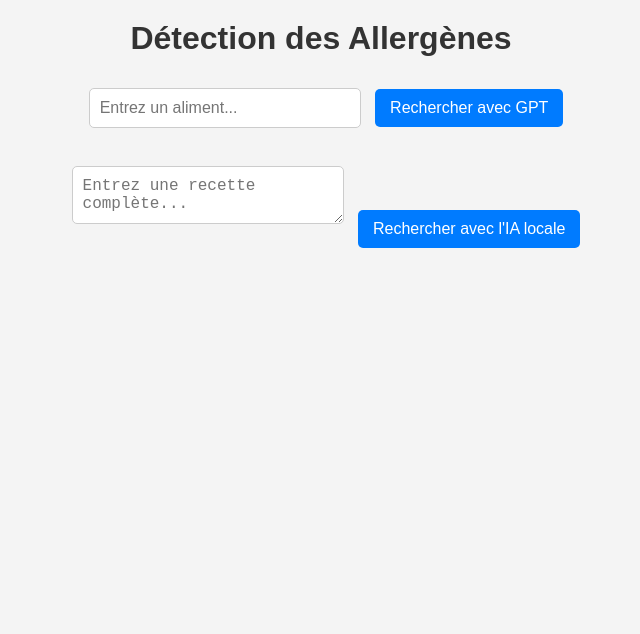
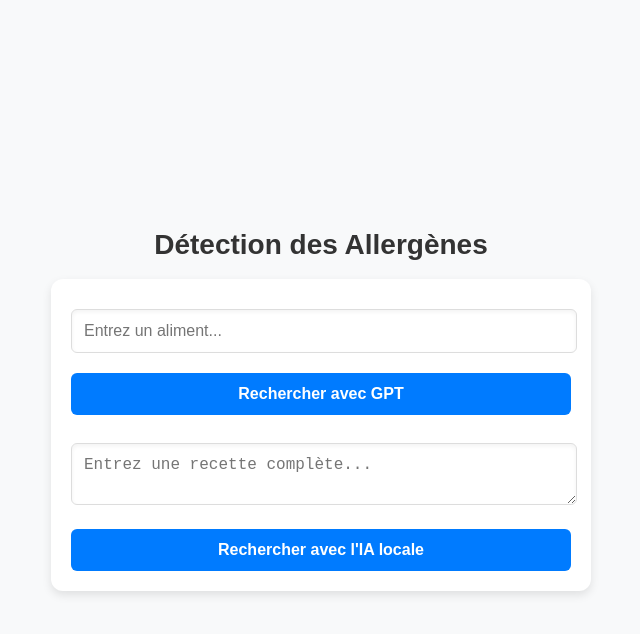
Before and after one commit to TheoDct/Allergenius, a plain HTML site: page gpt_model/index.html in a window 1280 px wide. Shown: the whole page, without its empty margins (319-959 px from the left). Drawn offline with Linux system fonts and the light colour scheme.

Commit message:
ADD: better site

```diff
--- a/gpt_model/index.html
+++ b/gpt_model/index.html
@@ -6,53 +6,87 @@
     <title>Détection des Allergènes</title>
     <style>
         body {
-            font-family: Arial, sans-serif;
-            text-align: center;
-            background-color: #f4f4f4;
+            font-family: 'Arial', sans-serif;
+            background-color: #f8f9fa;
             margin: 0;
             padding: 0;
+            display: flex;
+            flex-direction: column;
+            align-items: center;
+            justify-content: center;
+            height: 100vh;
         }
         h1 {
             margin-top: 20px;
             color: #333;
+            font-size: 28px;
         }
-        form {
-            margin: 20px;
+        .container {
+            background: white;
             padding: 20px;
-            background: white;
-            display: inline-block;
-            border-radius: 8px;
-            box-shadow: 0px 0px 10px rgba(0, 0, 0, 0.1);
+            border-radius: 12px;
+            box-shadow: 0px 4px 10px rgba(0, 0, 0, 0.1);
+            text-align: center;
+            width: 80%;
+            max-width: 500px;
         }
         input, textarea {
-            padding: 10px;
-            width: 250px;
-            border: 1px solid #ccc;
-            border-radius: 5px;
-            margin: 10px;
+            width: calc(100% - 20px);
+            padding: 12px;
+            margin: 10px 0;
+            border: 1px solid #ddd;
+            border-radius: 6px;
             font-size: 16px;
+            box-shadow: inset 0px 2px 4px rgba(0, 0, 0, 0.05);
         }
         button {
-            padding: 10px 15px;
+            width: 100%;
+            padding: 12px;
             border: none;
-            background-color: #007BFF;
+            background: #007BFF;
             color: white;
-            border-radius: 5px;
+            font-size: 16px;
+            font-weight: bold;
+            border-radius: 6px;
             cursor: pointer;
-            font-size: 16px;
+            margin-top: 10px;
+            transition: background 0.3s ease;
         }
         button:hover {
-            background-color: #0056b3;
+            background: #0056b3;
         }
-        .result {
+        .result-container {
             margin-top: 20px;
             padding: 20px;
             background: white;
-            display: inline-block;
-            border-radius: 8px;
-            box-shadow: 0px 0px 10px rgba(0, 0, 0, 0.1);
-            width: 60%;
+            border-radius: 12px;
+            box-shadow: 0px 4px 10px rgba(0, 0, 0, 0.1);
+            width: 80%;
+            max-width: 500px;
             text-align: left;
+        }
+        .result-container h2 {
+            margin-top: 0;
+            font-size: 22px;
+            color: #333;
+        }
+        .allergen-list {
+            list-style: none;
+            padding: 0;
+        }
+        .allergen-list li {
+            padding: 8px;
+            margin: 5px 0;
+            border-radius: 5px;
+            font-weight: bold;
+        }
+        .confirmed li {
+            background: #ffdddd;
+            color: #d9534f;
+        }
+        .potential li {
+            background: #ffefc7;
+            color: #b8860b;
         }
     </style>
     <script>
@@ -68,9 +102,19 @@
             let response = await fetch(`http://127.0.0.1:5000/get_allergens?food=${encodeURIComponent(food)}`);
             let data = await response.json();
 
-            resultDiv.innerHTML = `<h2>Résultat pour "${food}"</h2>
-            <p><strong>Allergènes confirmés :</strong> ${data.allergens_confirmed.join(", ") || "Aucun"}</p>
-            <p><strong>Allergènes potentiels :</strong> ${data.allergens_potential.join(", ") || "Aucun"}</p>`;
+            resultDiv.innerHTML = `
+                <h2>Résultat pour "${food}"</h2>
+                <div class="result-container">
+                    <h3>Allergènes confirmés</h3>
+                    ${data.allergens_confirmed.length > 0
+                        ? `<ul class="allergen-list confirmed">${data.allergens_confirmed.map(a => `<li>${a}</li>`).join("")}</ul>`
+                        : "<p>Aucun allergène confirmé.</p>"}
+
+                    <h3>Allergènes potentiels</h3>
+                    ${data.allergens_potential.length > 0
+                        ? `<ul class="allergen-list potential">${data.allergens_potential.map(a => `<li>${a}</li>`).join("")}</ul>`
+                        : "<p>Aucun allergène potentiel.</p>"}
+                </div>`;
         }
 
         async function fetchAllergensML() {
@@ -89,21 +133,28 @@
             });
 
             let data = await response.json();
-            resultDiv.innerHTML = `<h2>Résultat pour votre recette</h2>
-            <p><strong>Allergènes prédits :</strong> ${data.Predicted_Allergens.join(", ") || "Aucun"}</p>`;
+            resultDiv.innerHTML = `
+                <h2>Résultat pour votre recette</h2>
+                <div class="result-container">
+                    <h3>Allergènes prédits</h3>
+                    ${data.Predicted_Allergens.length > 0
+                        ? `<ul class="allergen-list confirmed">${data.Predicted_Allergens.map(a => `<li>${a}</li>`).join("")}</ul>`
+                        : "<p>Aucun allergène détecté.</p>"}
+                </div>`;
         }
     </script>
 </head>
 <body>
     <h1>Détection des Allergènes</h1>
+    <div class="container">
+        <input type="text" id="food" placeholder="Entrez un aliment...">
+        <button onclick="fetchAllergensGPT()">Rechercher avec GPT</button>
 
-    <input type="text" id="food" placeholder="Entrez un aliment...">
-    <button onclick="fetchAllergensGPT()">Rechercher avec GPT</button>
+        <br><br>
 
-    <br><br>
-
-    <textarea id="recipe" placeholder="Entrez une recette complète..."></textarea>
-    <button onclick="fetchAllergensML()">Rechercher avec l'IA locale</button>
+        <textarea id="recipe" placeholder="Entrez une recette complète..."></textarea>
+        <button onclick="fetchAllergensML()">Rechercher avec l'IA locale</button>
+    </div>
 
     <div id="result"></div>
 </body>
```
